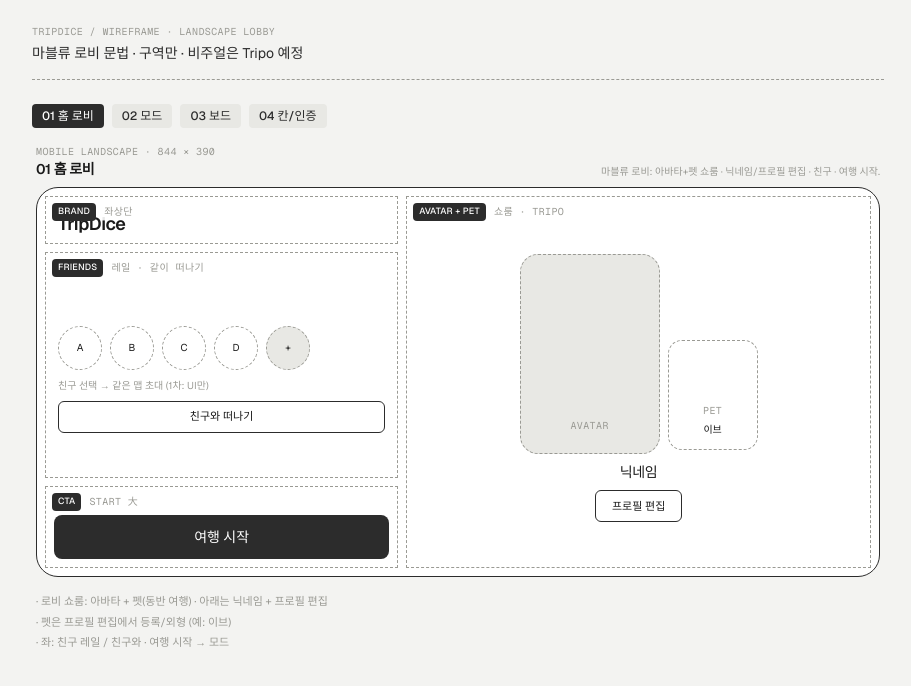
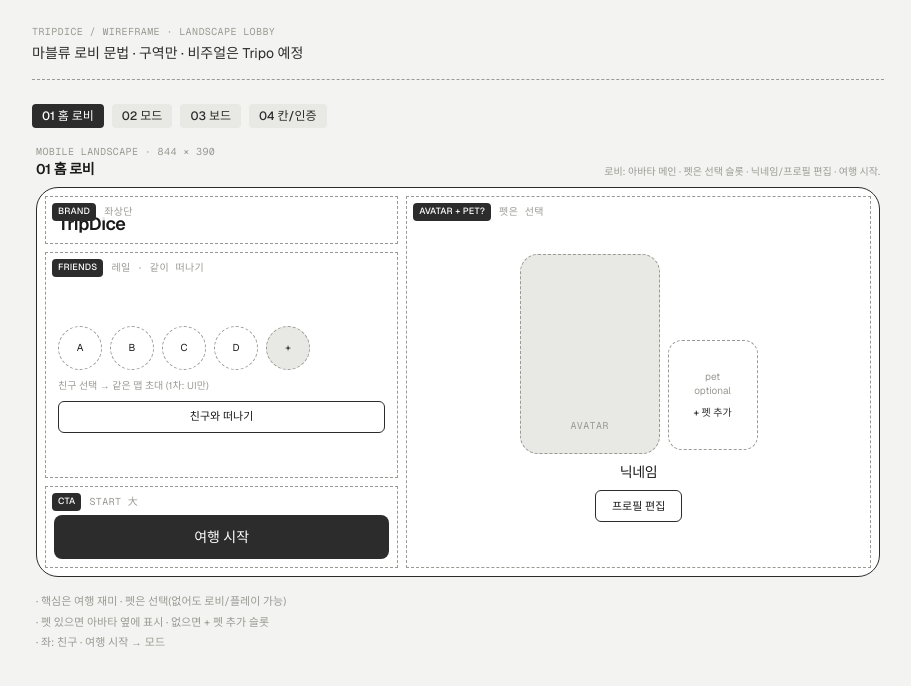
Before and after one commit to dudi199784-hash/tripdice, a Next.js app: page / in a window 1280 px wide. Shown: the top 686 px of the page, without its empty margins (182-1093 px from the left). Built offline with nearby package versions, Linux system fonts and the light colour scheme.

Commit message:
Make lobby pet slot optional with add CTA.
Co-authored-by: Cursor <cursoragent@cursor.com>

```diff
--- a/src/app/page.tsx
+++ b/src/app/page.tsx
@@ -9,7 +9,7 @@ export default function Home() {
       <SketchNav current="/" />
       <PhoneFrame
         title="01 홈 로비"
-        note="마블류 로비: 아바타+펫 쇼룸 · 닉네임/프로필 편집 · 친구 · 여행 시작."
+        note="로비: 아바타 메인 · 펫은 선택 슬롯 · 닉네임/프로필 편집 · 여행 시작."
       >
         <div className="grid min-h-0 flex-1 grid-cols-[0.95fr_1.25fr] gap-2 p-2">
           <div className="flex min-h-0 flex-col gap-2">
@@ -55,15 +55,24 @@ export default function Home() {
             </Region>
           </div>
 
-          <Region label="avatar + pet" spec="쇼룸 · Tripo" className="min-h-0">
+          <Region label="avatar + pet?" spec="펫은 선택" className="min-h-0">
             <div className="flex h-full flex-col items-center justify-center gap-2 px-3">
               <div className="mt-3 flex items-end justify-center gap-2">
                 <div className="flex h-[200px] w-[140px] items-end justify-center rounded-[18px] border border-dashed border-[var(--wire)] bg-[var(--wire-muted)]">
                   <p className="mb-5 wire-label normal-case tracking-normal">avatar</p>
                 </div>
-                <div className="mb-1 flex h-[110px] w-[90px] flex-col items-center justify-end rounded-[14px] border border-dashed border-[var(--wire)] bg-white pb-3">
-                  <p className="wire-label normal-case tracking-normal">pet</p>
-                  <p className="mt-1 text-[10px] font-medium">이브</p>
+                <div className="mb-1 flex h-[110px] w-[90px] flex-col items-center justify-center rounded-[14px] border border-dashed border-[var(--wire)] bg-white px-1">
+                  <p className="text-center text-[10px] leading-snug text-[var(--wire)]">
+                    pet
+                    <br />
+                    optional
+                  </p>
+                  <button
+                    type="button"
+                    className="mt-2 text-[10px] font-medium text-[var(--wire-strong)]"
+                  >
+                    + 펫 추가
+                  </button>
                 </div>
               </div>
               <p className="text-sm font-medium tracking-tight">닉네임</p>
@@ -80,9 +89,9 @@ export default function Home() {
 
       <SpecList
         items={[
-          "로비 쇼룸: 아바타 + 펫(동반 여행) · 아래는 닉네임 + 프로필 편집",
-          "펫은 프로필 편집에서 등록/외형 (예: 이브)",
-          "좌: 친구 레일 / 친구와 · 여행 시작 → 모드",
+          "핵심은 여행 재미 · 펫은 선택(없어도 로비/플레이 가능)",
+          "펫 있으면 아바타 옆에 표시 · 없으면 + 펫 추가 슬롯",
+          "좌: 친구 · 여행 시작 → 모드",
         ]}
       />
     </>
```
